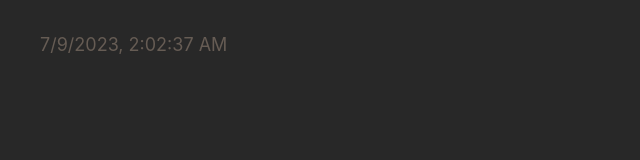
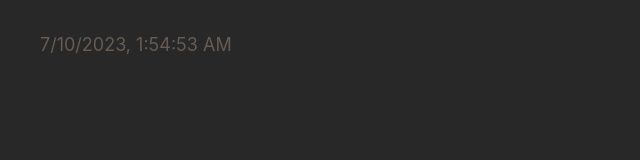
Before and after one commit to ravana69/lokam, a plain HTML site: page index.html in a window 1280 px wide. Shown: the full height of the page, 0-640 px from the left. Drawn offline with Linux system fonts and the light colour scheme.

Commit message:
deploy: 946d6f5a1794919802da6f47640d34baadc1ea80

```diff
--- a/index.html
+++ b/index.html
@@ -17,8 +17,8 @@
     <!-- %after-body-begin.html% -->
 
     <footer>
-      <a class="footer-link" href="https://github.com/ravana69/lokam/actions/runs/5497460642">
-        <time id="build-timestamp" datetime="2023-07-09T02:02:37.702Z">2023-07-09T02:02:37.702Z</time>
+      <a class="footer-link" href="https://github.com/ravana69/lokam/actions/runs/5503181293">
+        <time id="build-timestamp" datetime="2023-07-10T01:54:53.863Z">2023-07-10T01:54:53.863Z</time>
       </a>
       <a class="footer-link" href="https://github.com/osmoscraft/osmosfeed">osmosfeed 1.15.1</a>
     </footer>
```
Also changed, not shown: 1 other file.
